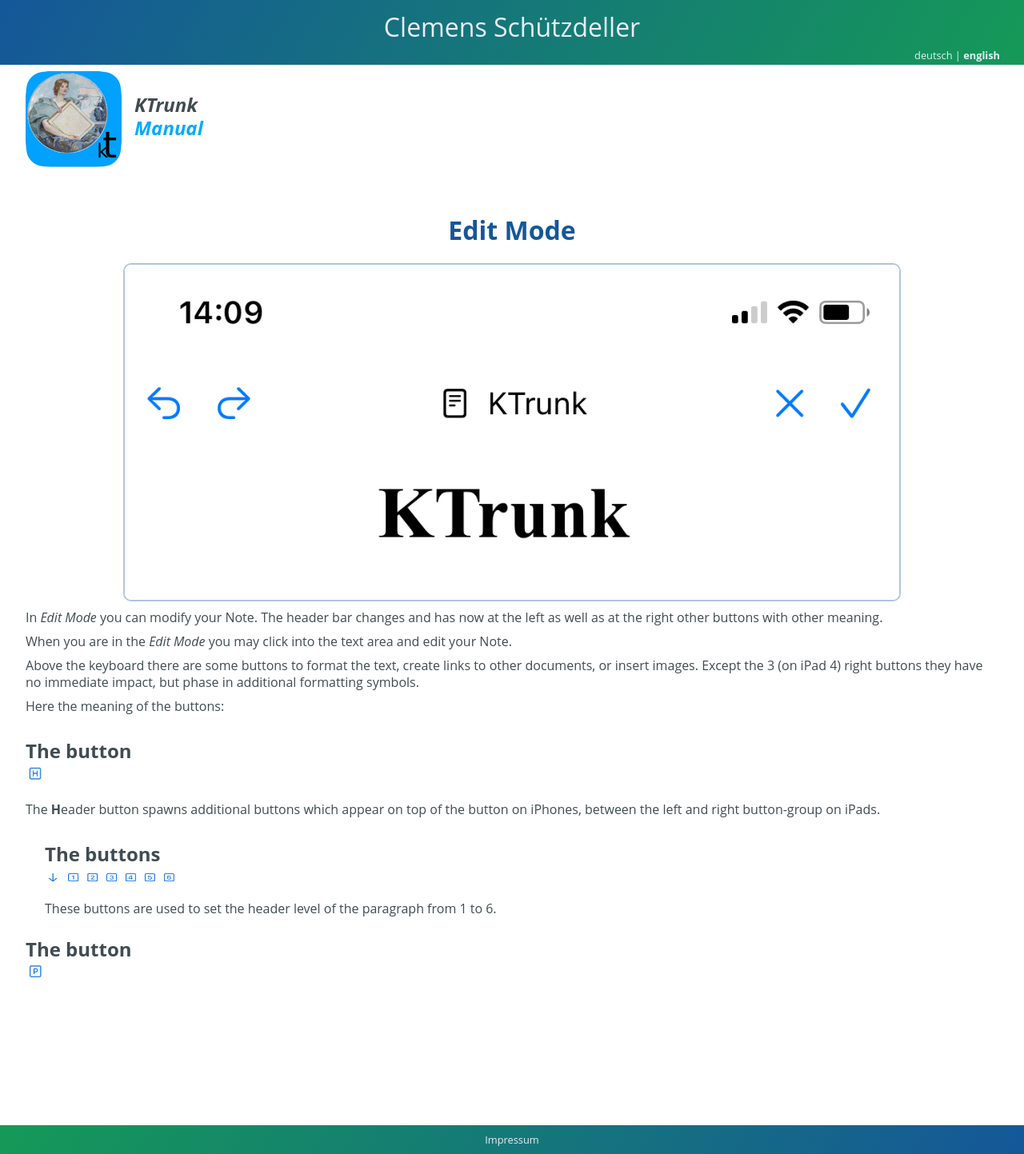
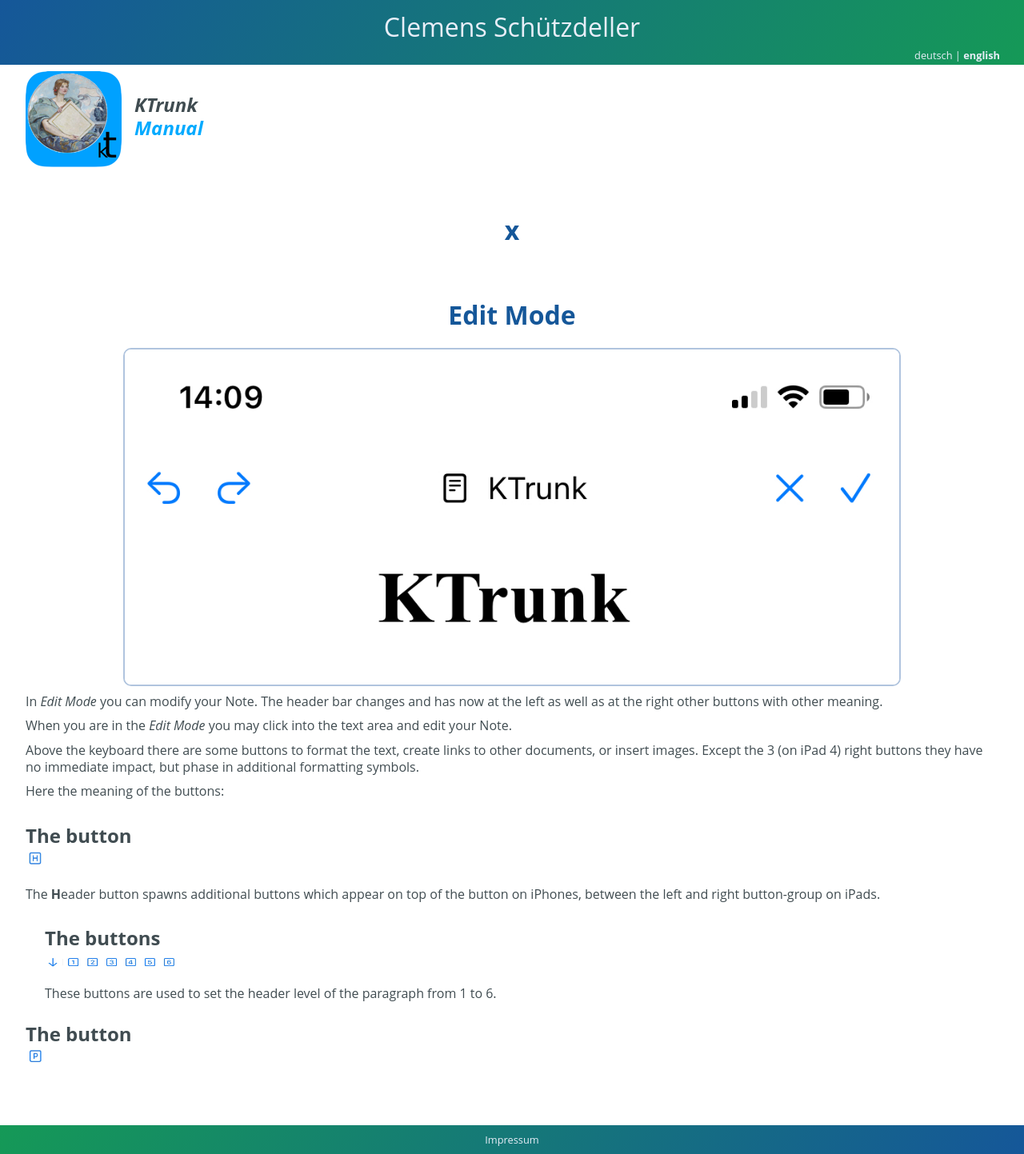
Before and after one commit to cs-LA/home, a Jekyll site: the page built from KTrunk/Manual/EditMode.md, in a window 1280 px wide. Shown: the whole page at 80% size. Built offline with Jekyll 4.4.1, drawn with Linux system fonts in a browser that asks for light colours; our own code applies the rules of GitHub Pages for plain Markdown files.

Commit message:
Update EditMode.md

```diff
--- a/KTrunk/Manual/EditMode.md
+++ b/KTrunk/Manual/EditMode.md
@@ -10,6 +10,8 @@
     </div>
   </div>
 </div>
+
+# x
 
 # <span class="en">Edit Mode</span><span class="de">Bearbeitungs-Modus</span>
 
@@ -27,7 +29,7 @@
 <span class="en">Here the meaning of the buttons:</span>
 <span class="de">Hier die Bedeutung der Schaltflächen:</span>
 
-<h3><span class="en">The button</span><span class="de">Die Schaltfläche</span> <img src="EditButtonH.jpg" style="display: inline-block; height: 1em; width: 1em;"></h3>
+<h3><span class="en">The button</span><span class="de">Die Schaltfläche</span> <img src="EditButtonH.jpg" style="display: inline; height: 1em; width: 1em;"></h3>
 
 <span class="en">The <b>H</b>eader button spawns additional buttons which appear on top of the button on iPhones, between the left and right button-group on iPads.</span>
 <span class="de">Die <b>H</b>-Schaltfläche (<i>Header</i>) bringt weiter Schaltflächen zum Vorschein, die auf iPhones oberhalb der Schaltfläche, auf iPads zwischen den linken und rechten Schaltflächen-Gruppen erscheinen.</span>
```
